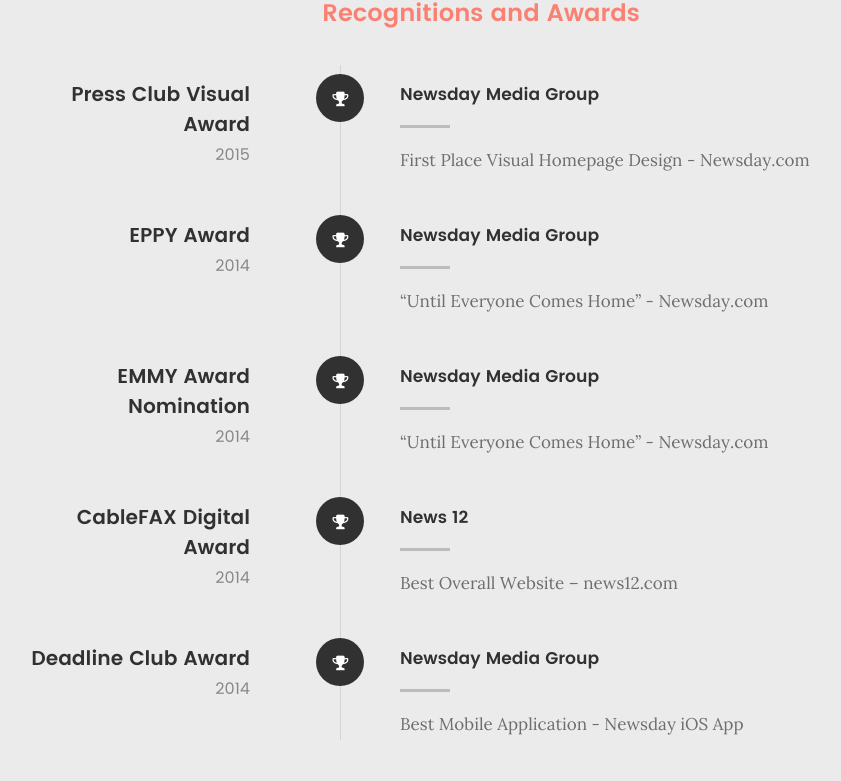
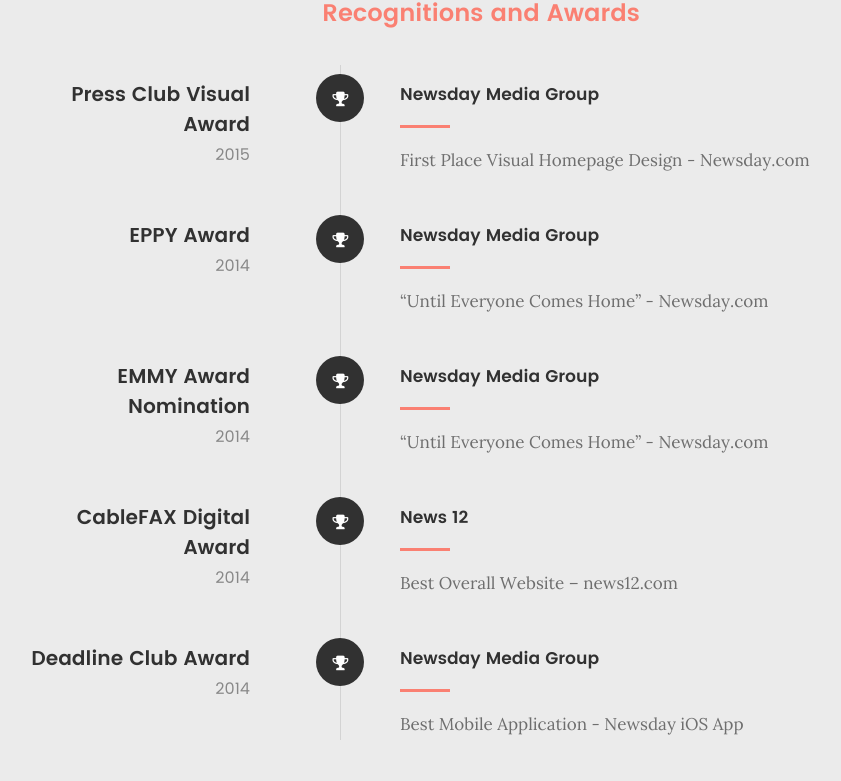
Before and after one commit to fsadesign/rongriffo.github.io, a PHP site: page / in a window 1280 px wide. Shown: the part 2358-3139 px from the top of the page, without its empty margins (159-1000 px from the left). Run offline with PHP 8.4, Linux system fonts and the light colour scheme.

Commit message:
Update main.css

```diff
--- a/css/main.css
+++ b/css/main.css
@@ -322,7 +322,7 @@
 #resume .timeline-header p { font-family: "poppins-regular", sans-serif; font-size: 1.6rem; color: #888888; }
 #resume .timeline-content { margin-left: 35%; padding-left: 60px; }
 #resume .timeline-content h4 { position: relative; padding-bottom: 1.8rem; }
-#resume .timeline-content h4::after { content: ""; display: block; height: 3px; width: 50px; background: rgba(0, 0, 0, 0.2); position: absolute; left: 0; bottom: 0; }
+#resume .timeline-content h4::after { content: ""; display: block; height: 3px; width: 50px; background: #FA8072; position: absolute; left: 0; bottom: 0; }
 @media only screen and (max-width:1024px) {
     #resume .timeline-header { padding-right: 50px; }
     #resume .timeline-header h3 { font-size: 1.8rem; }
```
